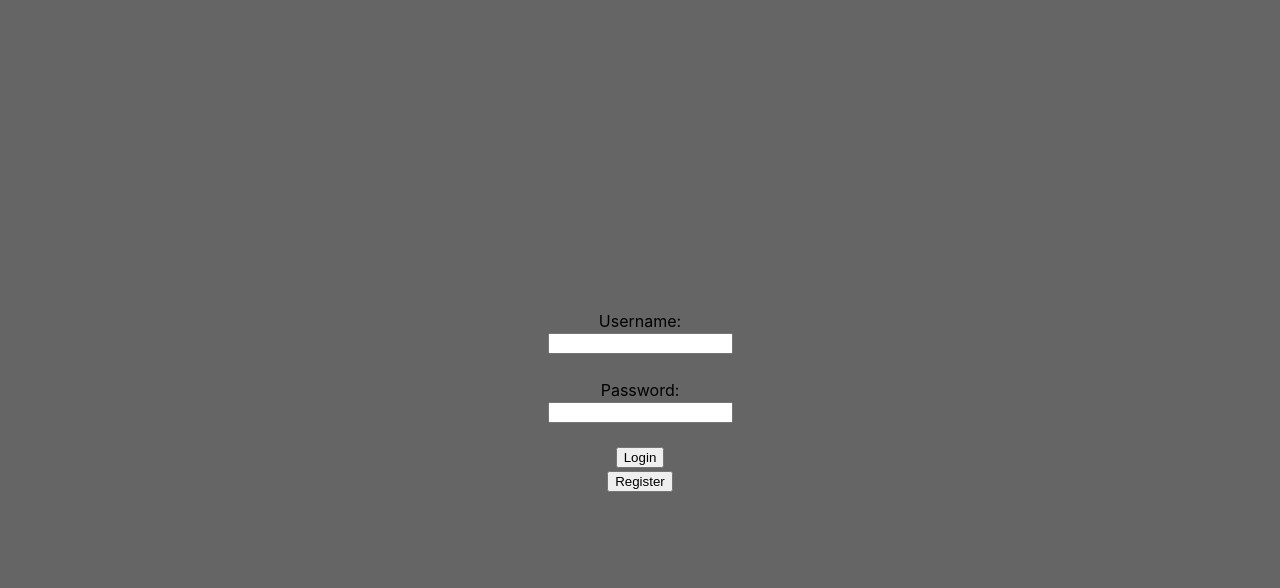
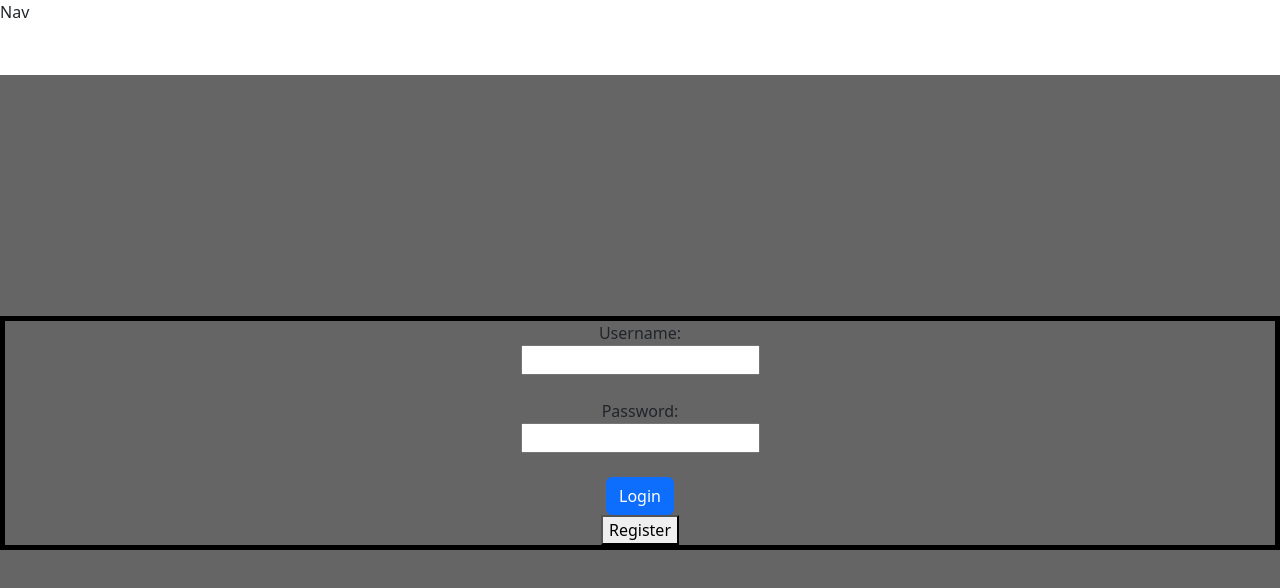
Before and after one commit to Furrj/MyFragranceBag, a React (Vite) app in the folder client/: page /login in a window 1280 px wide. Shown: the top 588 px of the page. Built offline with nearby package versions, Linux system fonts and the light colour scheme.

Commit message:
basic navbar

```diff
--- a/client/index.html
+++ b/client/index.html
@@ -10,6 +10,12 @@
             rel="stylesheet"
             href="https://cdnjs.cloudflare.com/ajax/libs/font-awesome/6.1.1/css/all.min.css"
         />
+        <link
+            rel="stylesheet"
+            href="https://cdn.jsdelivr.net/npm/bootstrap@5.3.0/dist/css/bootstrap.min.css"
+            integrity="sha384-9ndCyUaIbzAi2FUVXJi0CjmCapSmO7SnpJef0486qhLnuZ2cdeRhO02iuK6FUUVM"
+            crossorigin="anonymous"
+        />
         <title>My Fragrance Bag</title>
     </head>
 
--- a/client/src/index.css
+++ b/client/src/index.scss
@@ -16,9 +16,16 @@
     box-sizing: border-box;
 }
 
-body {
+html {
     width: 100dvw;
     height: 100dvh;
+}
+
+body {
+    width: 100%;
+    height: 100%;
+
+    overflow-x: hidden;
 
     padding: 0;
     margin: 0;
@@ -29,6 +36,13 @@ body {
     font-size: 1rem;
 }
 
+#root {
+    width: 100%;
+    height: 100%;
+
+    overflow-x: hidden;
+}
+
 a:-webkit-any-link {
     text-decoration: none;
     color: inherit;
--- a/client/src/pages/App/App.module.scss
+++ b/client/src/pages/App/App.module.scss
@@ -2,19 +2,29 @@
 @import "../../styles/vars";
 
 .root {
-    width: 100dvw;
-    min-height: 100dvh;
+    width: 100%;
+    min-height: 100%;
 
     @include flex-center;
 
     overflow-x: hidden;
-    overflow-y: auto;
 
     background: $color-bg;
 
+    .spacer {
+        width: 100%;
+        height: 75px;
+    }
+
     .appCont {
-        @include full-size-percent;
+        width: 100%;
+        min-height: 100%;
 
         @include flex-center;
+
+        overflow-x: hidden;
+        margin-bottom: 10px;
+
+        border: 5px solid black;
     }
 }
--- a/client/src/pages/App/App.tsx
+++ b/client/src/pages/App/App.tsx
@@ -6,6 +6,7 @@ import styles from "./App.module.scss";
 import Home from "../Home/Home";
 import Login from "../Login/Login";
 import Register from "../Register/Register";
+import Nav from "../../ui/Nav/Nav.tsx";
 import { Spinner } from "react-bootstrap";
 
 // TS
@@ -73,6 +74,8 @@ const App: React.FC = () => {
 
     return (
         <div className={styles.root}>
+            <Nav />
+            <div className={styles.spacer}></div>
             <div className={styles.appCont}>
                 {validationCompleted ? (
                     <Routes>
--- a/client/src/pages/Home/Home.module.scss
+++ b/client/src/pages/Home/Home.module.scss
@@ -0,0 +1,24 @@
+@import "../../styles/mixins";
+
+.root {
+    width: 100%;
+    min-height: 100%;
+
+    @include flex-center;
+
+    overflow-y: auto;
+
+    border: 5px solid black;
+
+    .test {
+        width: 200px;
+        height: 1000px;
+        background: yellow;
+    }
+}
+
+.test {
+    width: 200px;
+    height: 1000px;
+    background: yellow;
+}
--- a/client/src/pages/Home/Home.tsx
+++ b/client/src/pages/Home/Home.tsx
@@ -1,5 +1,4 @@
 import React, { useEffect } from "react";
-import { useNavigate } from "react-router-dom";
 import styles from "./Home.module.scss";
 
 // Comps
@@ -22,26 +21,19 @@ const Home: React.FC<IProps> = ({
     setUserData,
     setLoggedIn,
 }) => {
-    const navigate = useNavigate();
-
     return (
         <Protected
             validationCompleted={validationCompleted}
             loggedIn={loggedIn}
         >
-            <div id="home_main_container">
-                {validationCompleted ? (
-                    <div>
-                        <h1>My Fragances</h1>
-                        <LogoutBtn
-                            setUserData={setUserData}
-                            setLoggedIn={setLoggedIn}
-                        />
-                    </div>
-                ) : (
-                    <h1>Loading...</h1>
-                )}
-            </div>
+            <>
+                <h1>My Fragances</h1>
+                <LogoutBtn
+                    setUserData={setUserData}
+                    setLoggedIn={setLoggedIn}
+                />
+                <div className={styles.test}></div>
+            </>
         </Protected>
     );
 };
--- /dev/null
+++ b/client/src/ui/Nav/Nav.module.scss
@@ -0,0 +1,11 @@
+@import "../../styles/mixins";
+
+.root {
+    width: 100%;
+    height: 75px;
+
+    position: fixed;
+    top: 0;
+
+    background: white;
+}
--- /dev/null
+++ b/client/src/ui/Nav/Nav.tsx
@@ -0,0 +1,8 @@
+import React from "react";
+import styles from "./Nav.module.scss";
+
+const Nav: React.FC = () => {
+    return <div className={styles.root}>Nav</div>;
+};
+
+export default Nav;
```
Also changed, not shown: client/src/main.tsx (+11 -12 lines).
